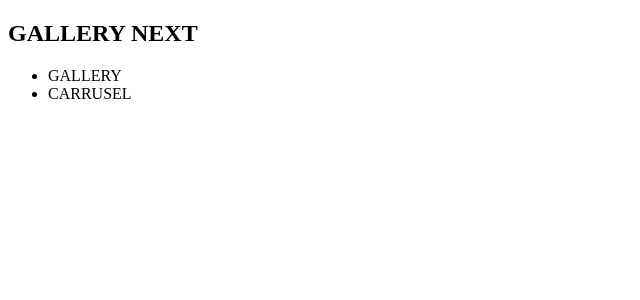
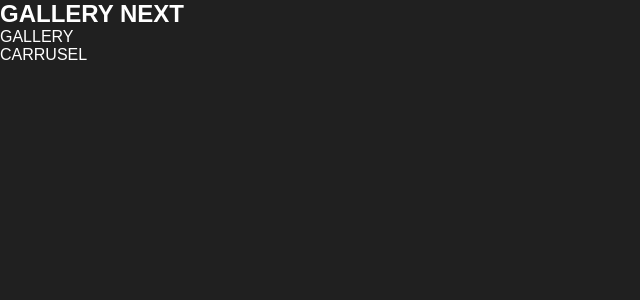
Before and after one commit to castrogarciajs/Gallery_photo, a Next.js app: page / in a window 1280 px wide. Shown: the top 300 px of the page, without its empty margins (0-640 px from the left). Built offline with nearby package versions, Linux system fonts and the light colour scheme.

Commit message:
css pages

```diff
--- a/pages/_app.js
+++ b/pages/_app.js
@@ -1,3 +1,5 @@
+import '@/styles/main.css'
+
 export default function App({ Component, pageProps }) {
   return <Component {...pageProps} />;
 }
--- /dev/null
+++ b/styles/main.css
@@ -0,0 +1,21 @@
+:root {
+  --color-main: #202020;
+  --color-letter: #ffffff;
+  --font-letter: Arial, Helvetica, sans-serif;
+}
+
+* {
+  margin: 0;
+  padding: 0;
+  font-family: var(--font-letter);
+}
+
+html {
+  font-size: 16px;
+  color: var(--color-letter);
+  scroll-behavior: smooth;
+}
+
+body {
+  background-color: var(--color-main);
+}
```
